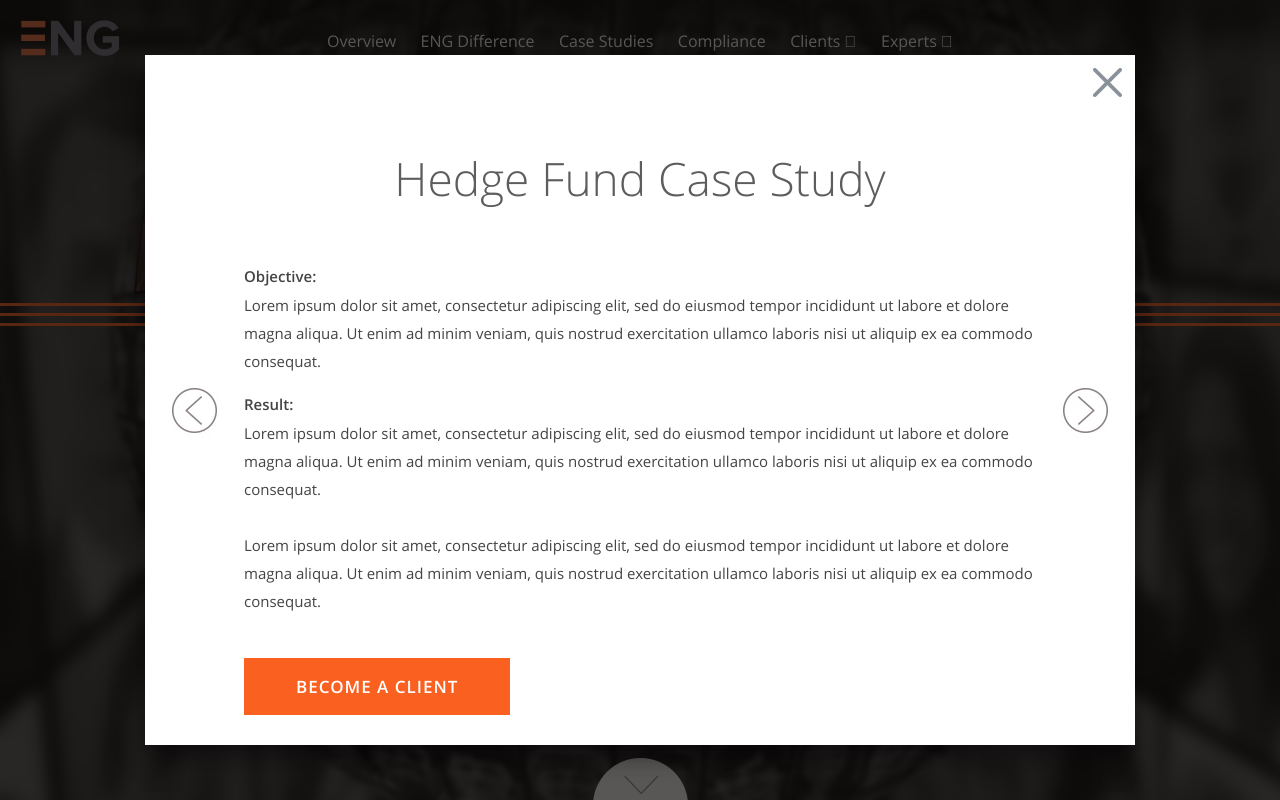
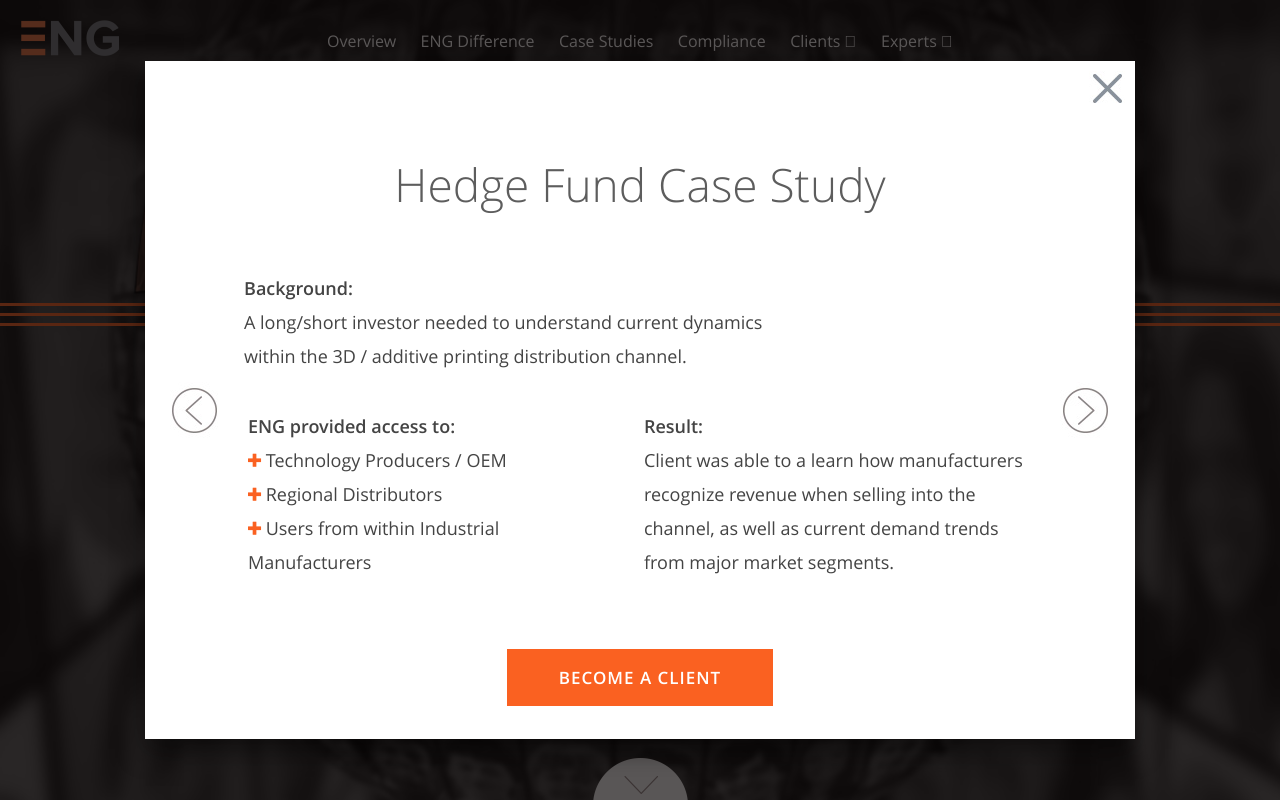
Before and after one commit to droach587/eng, a PHP site: page / in a window 1280 px wide, after a click that opens the changed part. Run offline with PHP 8.4, Linux system fonts and the light colour scheme; some libraries are stand-ins or nearby versions; some web fonts are replaced.

Commit message:
Adding case studies
Signed-off-by: David Roach <Droach587@gmail.com>

```diff
--- a/css/styles.css
+++ b/css/styles.css
@@ -2197,7 +2197,7 @@ hr { width: 10%; left: 50%; margin: 0 0 0 -5%; border-top: 1px solid #5d5d5d; pa
 
 .cs-overlay { padding: 40px 80px; width: 800px; }
 .cs-overlay .cs-overlay-heading { text-align: center; font: normal 46px "opensans-light", "Arial", "Helvetica", sans-serif; color: #5d5d5d; }
-.cs-overlay p { font: normal 15px/28px "opensans-regular", "Arial", "Helvetica", sans-serif; }
+.cs-overlay p { font: normal 18px/34px "opensans-regular", "Arial", "Helvetica", sans-serif; }
 .cs-overlay p strong { font-family: "opensans-semibold", "Arial", "Helvetica", sans-serif; }
 
 .market-modal { width: 800px; }
--- a/includes/modal-content.php
+++ b/includes/modal-content.php
@@ -3,37 +3,125 @@
 	<div id="hedge-fund-cs" class="cs-overlay">
 		<h2 class="cs-overlay-heading">Hedge Fund Case Study</h2>
 		<div class="col span_12">
-			<p>
-				<strong>Objective:</strong><br>
-				Lorem ipsum dolor sit amet, consectetur adipiscing elit, sed do eiusmod tempor incididunt ut labore et dolore magna aliqua. Ut enim ad minim veniam, quis nostrud exercitation ullamco laboris nisi ut aliquip ex ea commodo consequat.
+			<p class="full-width text-left">
+				<strong>Background:</strong><br>
+				A long/short investor needed to understand current dynamics <br>within the 3D / additive printing distribution channel.
 			</p>
-			<p>
-				<strong>Result:</strong><br>
-				Lorem ipsum dolor sit amet, consectetur adipiscing elit, sed do eiusmod tempor incididunt ut labore et dolore magna aliqua. Ut enim ad minim veniam, quis nostrud exercitation ullamco laboris nisi ut aliquip ex ea commodo consequat.
-				<br><br>
-				Lorem ipsum dolor sit amet, consectetur adipiscing elit, sed do eiusmod tempor incididunt ut labore et dolore magna aliqua. Ut enim ad minim veniam, quis nostrud exercitation ullamco laboris nisi ut aliquip ex ea commodo consequat.
+			<p class="col span_5 text-left">
+				<strong>ENG provided access to: </strong><br>
+				<i class="fi fi-plus orange-highlight"></i> Technology Producers / OEM<br>
+				<i class="fi fi-plus orange-highlight"></i> Regional Distributors <br>
+				<i class="fi fi-plus orange-highlight"></i> Users from within Industrial Manufacturers
 			</p>
-			<p>
+			<p class="col span_1 text-left">&nbsp;</p>
+			<p class="col span_6 text-left">
+				<strong>Result: </strong><br>
+				Client was able to a learn how manufacturers recognize revenue when selling into the channel, as well as current demand trends from major market segments.
+			</p>
+			<p class="full-width text-center">
 				<br>
 				<a class="btn orange fb-close" href="#">become a client</a>
 			</p>
 		</div>
 	</div>
 
-	<div id="other-fund-cs" class="cs-overlay">
-		<h2 class="cs-overlay-heading">Other Fund Case Study</h2>
+	<div id="corporation-cs" class="cs-overlay">
+		<h2 class="cs-overlay-heading">Corporations Case Study</h2>
 		<div class="col span_12">
-			<p>
-				<strong>Objective:</strong><br>
-				Lorem ipsum dolor sit amet, consectetur adipiscing elit, sed do eiusmod tempor incididunt ut labore et dolore magna aliqua. Ut enim ad minim veniam, quis nostrud exercitation ullamco laboris nisi ut aliquip ex ea commodo consequat.
+			<p class="full-width text-left">
+				<strong>Background:</strong><br>
+				The engineering, procurement, and construction division of a multinational<br> corporation was interested in expanding its global presence.
 			</p>
-			<p>
-				<strong>Result:</strong><br>
-				Lorem ipsum dolor sit amet, consectetur adipiscing elit, sed do eiusmod tempor incididunt ut labore et dolore magna aliqua. Ut enim ad minim veniam, quis nostrud exercitation ullamco laboris nisi ut aliquip ex ea commodo consequat.
-				<br><br>
-				Lorem ipsum dolor sit amet, consectetur adipiscing elit, sed do eiusmod tempor incididunt ut labore et dolore magna aliqua. Ut enim ad minim veniam, quis nostrud exercitation ullamco laboris nisi ut aliquip ex ea commodo consequat.
+			<p class="col span_5 text-left">
+				<strong>ENG provided access to: </strong><br>
+				<i class="fi fi-plus orange-highlight"></i> Engagement Managers for Major EPC Service Providers<br>
+				<i class="fi fi-plus orange-highlight"></i> Recruiting Managers <br>
+				<i class="fi fi-plus orange-highlight"></i> Political & Regulatory Advisors
 			</p>
-			<p>
+			<p class="col span_1 text-left">&nbsp;</p>
+			<p class="col span_6 text-left">
+				<strong>Result: </strong><br>
+				The client was able to benchmark current best practices in the areas of bidding process, identifying decision makers, setting pricing, ISO certifications.
+			</p>
+			<p class="full-width text-center">
+				<br>
+				<a class="btn orange fb-close" href="#">become a client</a>
+			</p>
+		</div>
+	</div>
+
+	<div id="private-equity-cs" class="cs-overlay">
+		<h2 class="cs-overlay-heading">Private Equity Case Study</h2>
+		<div class="col span_12">
+			<p class="full-width text-left">
+				<strong>Background:</strong><br>
+				A private equity firm was interested in acquiring an orphan brand<br> laundry detergent manufacturer and needed to understand the market.
+			</p>
+			<p class="col span_5 text-left">
+				<strong>ENG provided access to: </strong><br>
+				<i class="fi fi-plus orange-highlight"></i> Detergent Manufacturers to Elaborate on Brand Loyalty.<br>
+				<i class="fi fi-plus orange-highlight"></i> Supermarkets and Non-Food Retailers
+			</p>
+			<p class="col span_1 text-left">&nbsp;</p>
+			<p class="col span_6 text-left">
+				<strong>Result: </strong><br>
+				Client was able to understand price rigidity and consumer loyalty trends in the market.
+			</p>
+			<p class="col span_1 text-left">&nbsp;</p>
+			<p class="full-width text-center">
+				<br>
+				<a class="btn orange fb-close" href="#">become a client</a>
+			</p>
+		</div>
+	</div>
+
+	<div id="venture-capital-cs" class="cs-overlay">
+		<h2 class="cs-overlay-heading">Venture Capital Case Study</h2>
+		<div class="col span_12">
+			<p class="full-width text-left">
+				<strong>Background:</strong><br>
+				A venture fund was interested in a mobile money transfer opportunity.
+			</p>
+			<p class="col span_5 text-left">
+				<strong>ENG provided experts with perspective from: </strong><br>
+				<i class="fi fi-plus orange-highlight"></i> Financial Institutions<br>
+				<i class="fi fi-plus orange-highlight"></i> Telecom Operators<br>
+				<i class="fi fi-plus orange-highlight"></i> Hardware Manufacturers<br>
+				<i class="fi fi-plus orange-highlight"></i> State and Federal Regulators
+			</p>
+			<p class="col span_1 text-left">&nbsp;</p>
+			<p class="col span_6 text-left">
+				<strong>Result: </strong><br>
+				Client was able to understand the business, technological, and regulatory aspects of the market.
+			</p>
+			<p class="col span_1 text-left">&nbsp;</p>
+			<p class="full-width text-center">
+				<br>
+				<a class="btn orange fb-close" href="#">become a client</a>
+			</p>
+		</div>
+	</div>
+
+	<div id="start-up-cs" class="cs-overlay">
+		<h2 class="cs-overlay-heading">Start Up Case Study</h2>
+		<div class="col span_12">
+			<p class="full-width text-left">
+				<strong>Background:</strong><br>
+				An entrepreneur iterating a platform for pre-disease management needed to understand the current landscape.
+			</p>
+			<p class="col span_5 text-left">
+				<strong>ENG provided experts <br>from these areas: </strong><br>
+				<i class="fi fi-plus orange-highlight"></i> Healthcare Providers<br>
+				<i class="fi fi-plus orange-highlight"></i> Insurance Payors<br>
+				<i class="fi fi-plus orange-highlight"></i> Epidemiologists / Clinicians<br>
+			</p>
+			<p class="col span_1 text-left">&nbsp;</p>
+			<p class="col span_6 text-left">
+				<strong>Result: </strong><br>
+				Client was able to refine his platform's capabilities to target certain use cases as well as adapt his team's sales process to users' purchase & reimbursement processes.
+			</p>
+			<p class="col span_1 text-left">&nbsp;</p>
+			<p class="full-width text-center">
 				<br>
 				<a class="btn orange fb-close" href="#">become a client</a>
 			</p>
--- a/index.php
+++ b/index.php
@@ -248,7 +248,7 @@
 									</div>
 									<div class="col span_4">
 										<h3 class="success-heading">corporations</h3>
-										<a class="success-article fancybox" href="#hedge-fund-cs" rel="cs-overlay">
+										<a class="success-article fancybox" href="#corporation-cs" rel="cs-overlay">
 											<img src="/img/cs-images/9_0008_Corporations.jpg" width="100%" height="auto">
 											<h2 class="h2">Global Presence</h2>
 											<p>The engineering, procurement, and construction division of a multinational corporation was interested in expanding its global presence.</p>
@@ -257,7 +257,7 @@
 									</div>
 									<div class="col span_4">
 										<h3 class="success-heading">private equity</h3>
-										<a class="success-article fancybox" href="#hedge-fund-cs" rel="cs-overlay">
+										<a class="success-article fancybox" href="#private-equity-cs" rel="cs-overlay">
 											<img src="/img/cs-images/9_0006_Private Equity.jpg" width="100%" height="auto">
 											<h2 class="h2">Market Insight</h2>
 											<p>A private equity firm was interested in acquiring an orphan brand laundry detergent manufacturer and needed to understand the market.</p>
@@ -268,7 +268,7 @@
 								<li>
 									<div class="col span_4">
 										<h3 class="success-heading">venture capital</h3>
-										<a class="success-article fancybox" href="#hedge-fund-cs" rel="cs-overlay">
+										<a class="success-article fancybox" href="#venture-capital-cs" rel="cs-overlay">
 											<img src="/img/cs-images/9_0004_VentureCapital.jpg" width="100%" height="auto">
 											<h2 class="h2">Mobile <br>Technology</h2>
 											<p>A venture fund was interested in a mobile money transfer opportunity.<br clear="all"> &nbsp;</p>
@@ -277,7 +277,7 @@
 									</div>
 									<div class="col span_4">
 										<h3 class="success-heading">start ups</h3>
-										<a class="success-article fancybox" href="#hedge-fund-cs" rel="cs-overlay">
+										<a class="success-article fancybox" href="#start-up-cs" rel="cs-overlay">
 											<img src="/img/cs-images/9_0000_Startups.jpg" width="100%" height="auto">
 											<h2 class="h2">Pre-disease Management</h2>
 											<p>An entrepreneur iterating a platform for pre-disease management needed to understand the current landscape.</p>
--- a/sass/partials/_modules.scss
+++ b/sass/partials/_modules.scss
@@ -1045,7 +1045,7 @@
 					color: #5d5d5d;
 				}
 				p{
-					font: normal 15px/28px $opensans-regular;
+					font: normal 18px/34px $opensans-regular;
 					strong{
 						font-family: $opensans-semibold;
 					}
```
